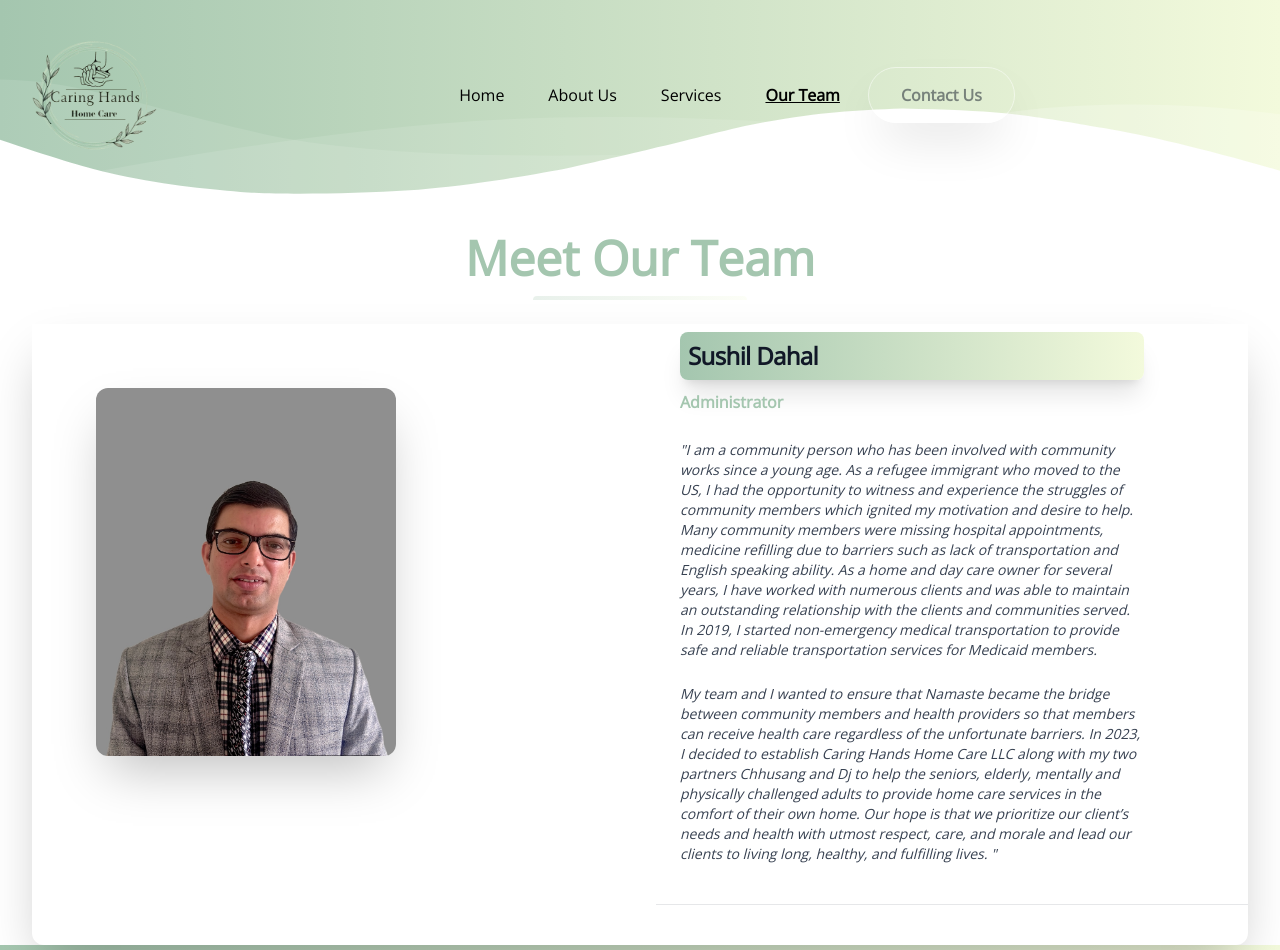
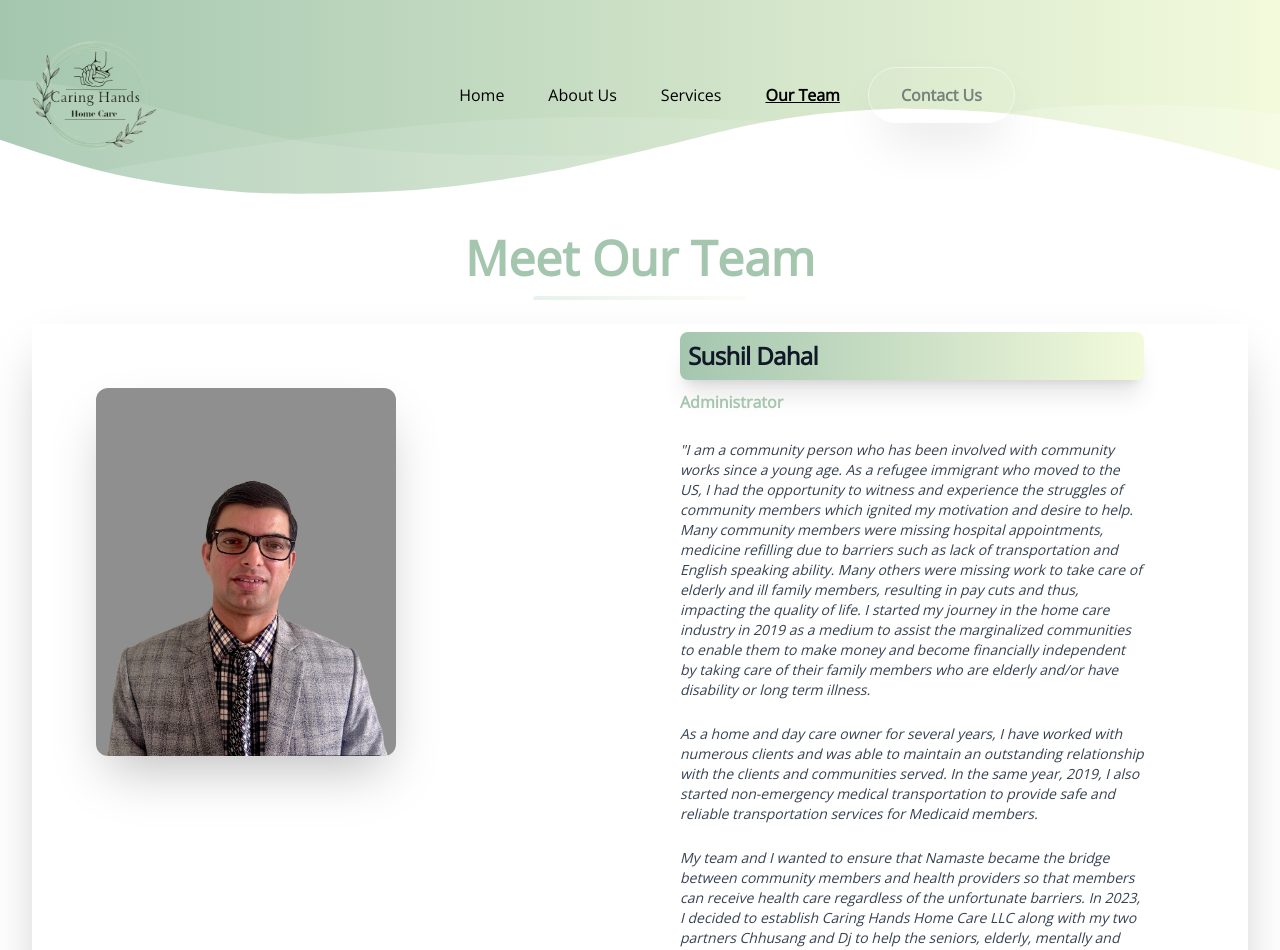
Before and after one commit to AMT98/CHHC, a React (Create React App) app: page /team in a window 1280 px wide. Shown: the top 950 px of the page. Built offline with nearby package versions, Linux system fonts and the light colour scheme; a web font is replaced by a local one.

Commit message:
Shyam bio update

```diff
--- a/src/Components/Team.js
+++ b/src/Components/Team.js
@@ -77,12 +77,23 @@ const Team = () => {
                     my motivation and desire to help. Many community members
                     were missing hospital appointments, medicine refilling due
                     to barriers such as lack of transportation and English
-                    speaking ability. As a home and day care owner for several
-                    years, I have worked with numerous clients and was able to
-                    maintain an outstanding relationship with the clients and
-                    communities served. In 2019, I started non-emergency medical
-                    transportation to provide safe and reliable transportation
-                    services for Medicaid members.
+                    speaking ability. Many others were missing work to take care
+                    of elderly and ill family members, resulting in pay cuts and
+                    thus, impacting the quality of life. I started my journey in
+                    the home care industry in 2019 as a medium to assist the
+                    marginalized communities to enable them to make money and
+                    become financially independent by taking care of their
+                    family members who are elderly and/or have disability or
+                    long term illness.
+                  </p>
+                  <p className="mt-6">
+                    {" "}
+                    As a home and day care owner for several years, I have
+                    worked with numerous clients and was able to maintain an
+                    outstanding relationship with the clients and communities
+                    served. In the same year, 2019, I also started non-emergency
+                    medical transportation to provide safe and reliable
+                    transportation services for Medicaid members.
                   </p>
 
                   <p className="mt-6">
```
